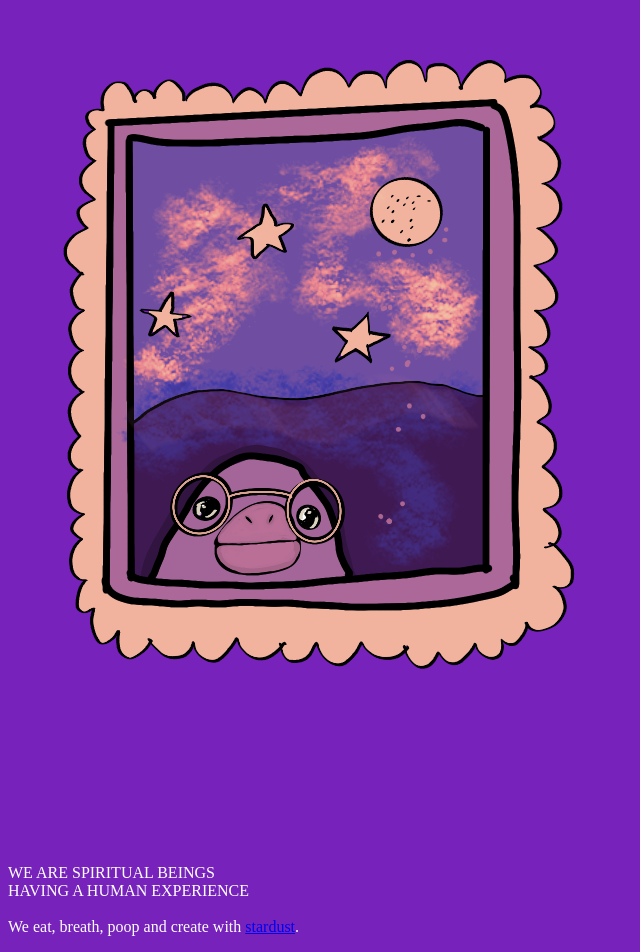
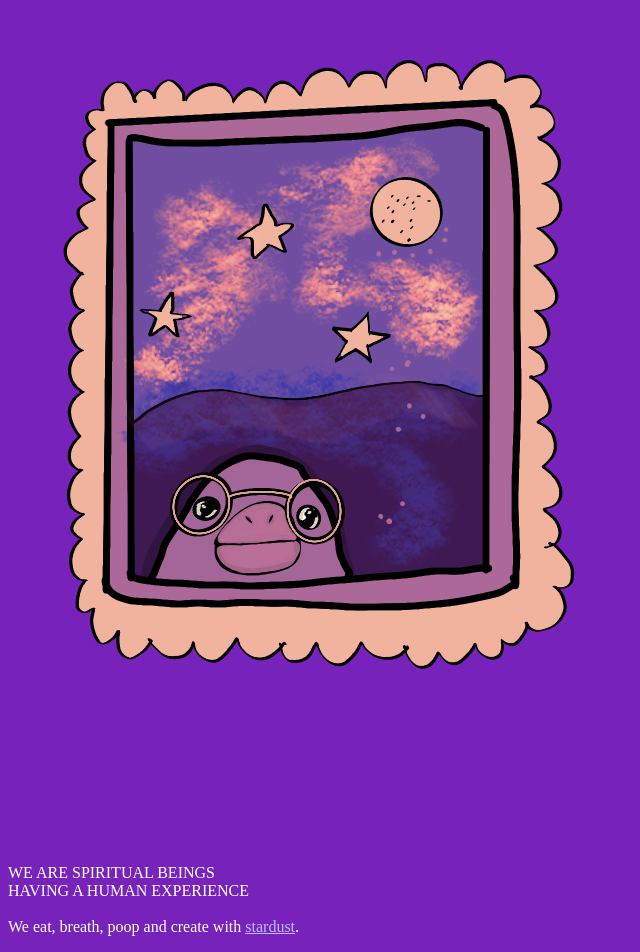
Before and after one commit to eatingstardust/eatingstardust.github.io, a plain HTML site: page index.html in a window 1280 px wide. Shown: the part 110-1062 px from the top of the page, without its empty margins (0-640 px from the left). Drawn offline with Linux system fonts and the light colour scheme.

Commit message:
Update index.html

```diff
--- a/index.html
+++ b/index.html
@@ -9,6 +9,8 @@
        background-color:#72b;
        color:#fff;
      }
+      a:link, a:visited {
+        color:#bbf;}
     </style>
 
     </head>
```
